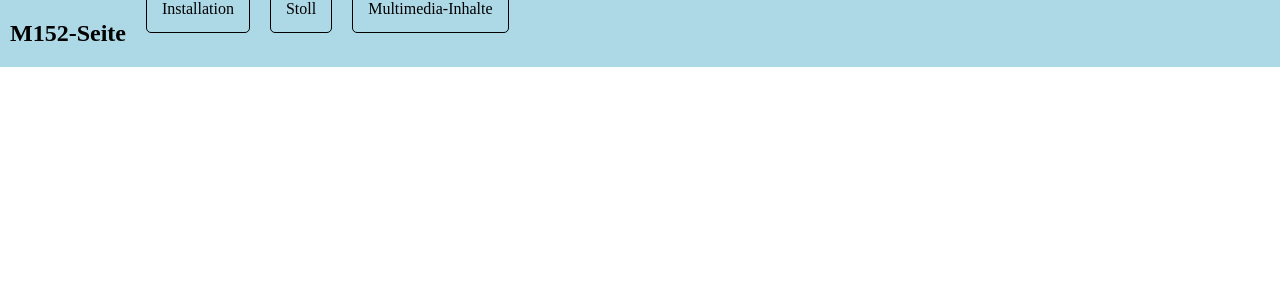
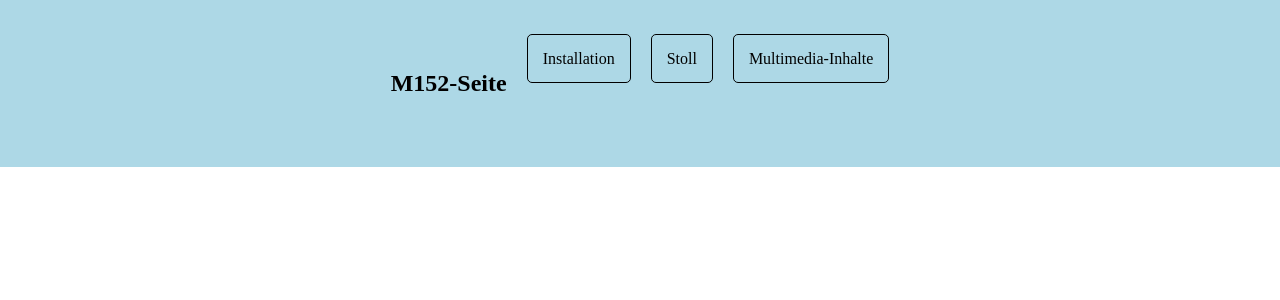
Before and after one commit to GogoDeveloper/m152, a PHP site: page / in a window 1280 px wide. Shown: the top 300 px of the page. Run offline with PHP 8.4, Linux system fonts and the light colour scheme.

Commit message:
nav update

```diff
--- a/styles/style.css
+++ b/styles/style.css
@@ -5,11 +5,14 @@ body{
 header{
     background-color: lightblue;
     width: 100%;
+    display: flex;
+    justify-content: center;
 }
 
 nav{
     display: inline-flex;
     flex-direction: row;
+    padding: 50px;
 }
 
 
```
